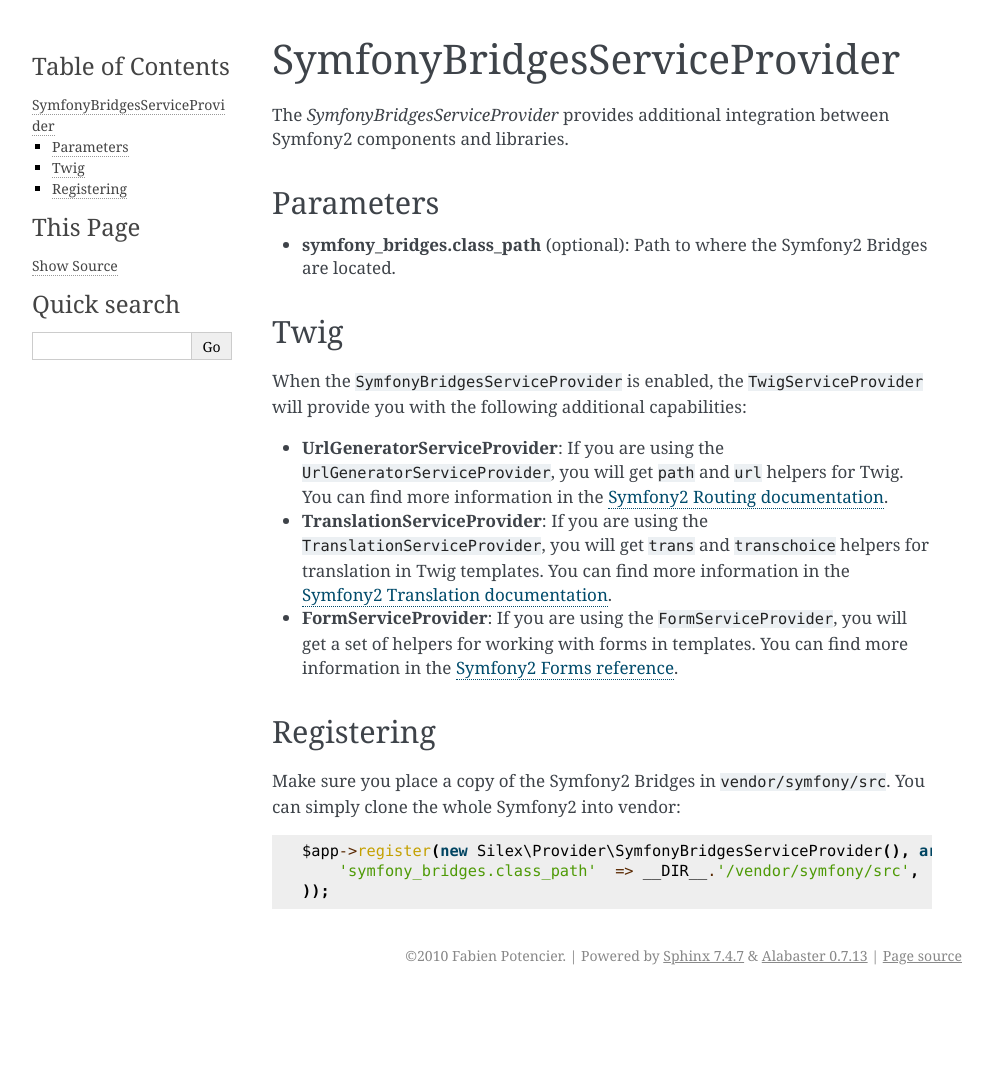
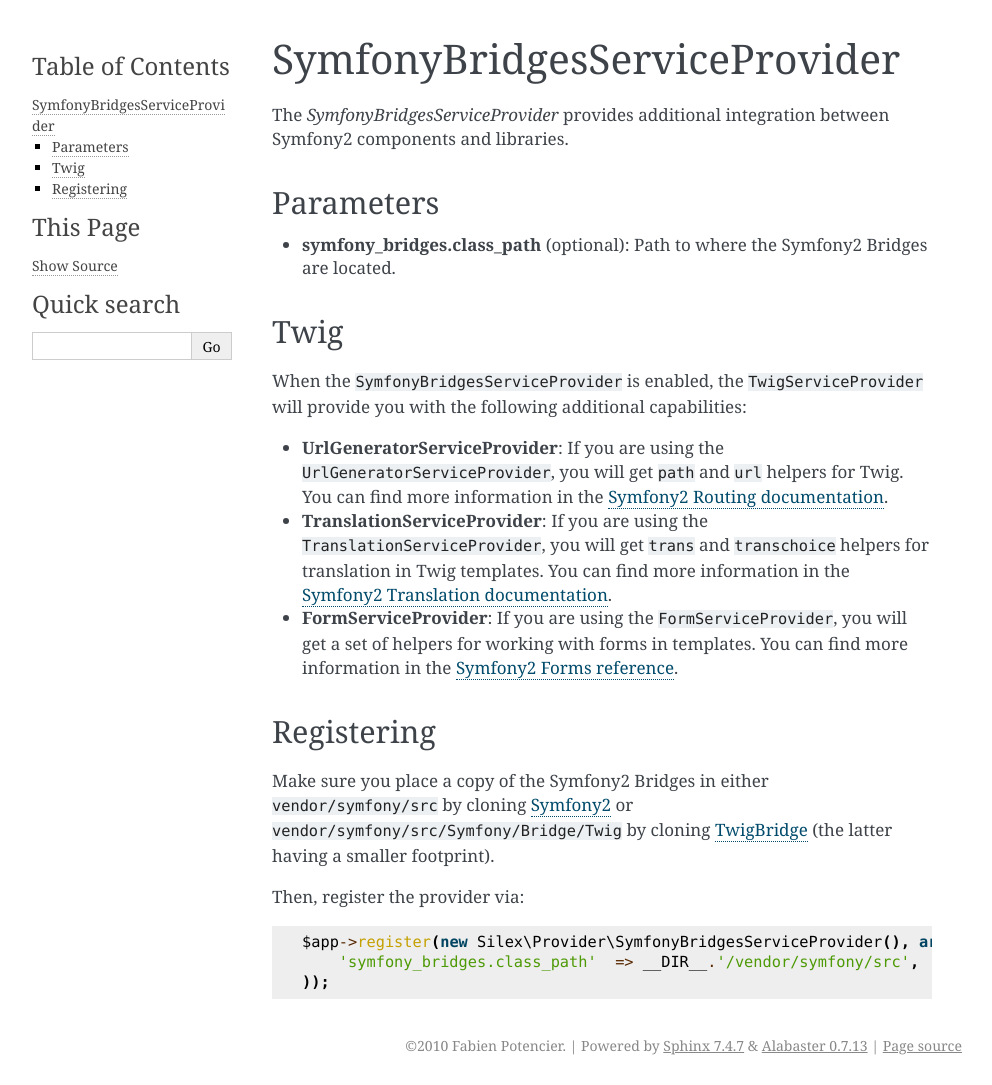
Before and after one commit to silexphp/Silex, a Sphinx documentation site: the page built from doc/providers/symfony_bridges.rst, in a window 1280 px wide. Shown: the whole page, without its empty margins (148-1140 px from the left). Built offline with Sphinx 7.4.7, drawn with Linux system fonts in a browser that asks for light colours; before the commit the page ends 995 px from its top, so only the background shows below that.

Commit message:
Updating the `SymfonyBridgesServiceProvider` documentation with using the `TwigBridge` subtree split.
This has a much smaller footprint when doing deployments and packaging the application for 3rd parties.

```diff
--- a/doc/providers/symfony_bridges.rst
+++ b/doc/providers/symfony_bridges.rst
@@ -34,8 +34,12 @@
 Registering
 -----------
 
-Make sure you place a copy of the Symfony2 Bridges in
-``vendor/symfony/src``. You can simply clone the whole Symfony2 into vendor::
+Make sure you place a copy of the Symfony2 Bridges in either
+``vendor/symfony/src`` by cloning `Symfony2 <https://github.com/symfony/symfony>`_ or
+``vendor/symfony/src/Symfony/Bridge/Twig`` by cloning `TwigBridge <https://github.com/symfony/TwigBridge>`_
+(the latter having a smaller footprint).
+
+Then, register the provider via::
 
     $app->register(new Silex\Provider\SymfonyBridgesServiceProvider(), array(
         'symfony_bridges.class_path'  => __DIR__.'/vendor/symfony/src',
```
